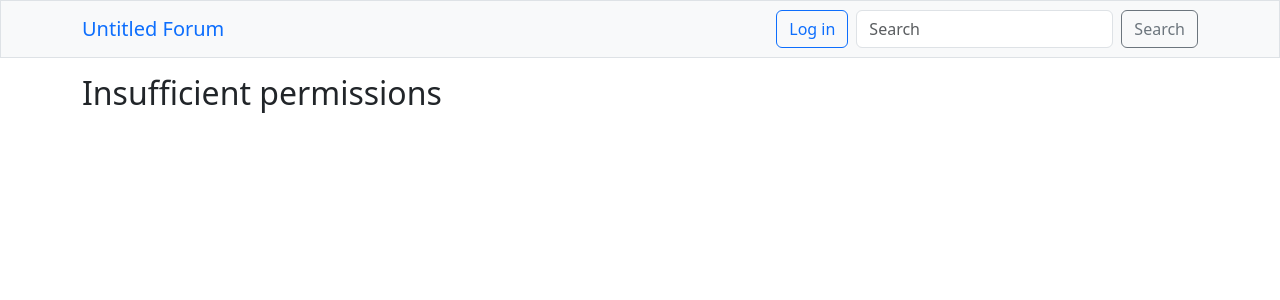
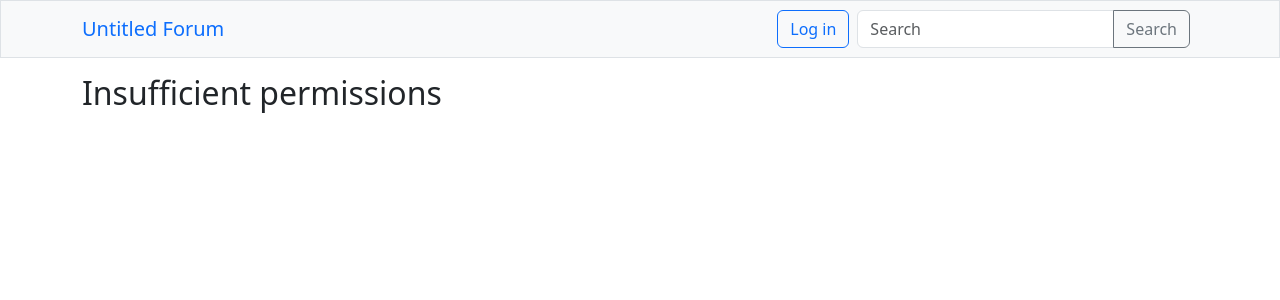
Before and after one commit to akskokki/forum-app, a Flask app: page /noperms in a window 1280 px wide. Shown: the top 300 px of the page. Run offline with Flask 3, Linux system fonts and the light colour scheme.

Commit message:
Improve search box appearance

```diff
--- a/templates/layout.html
+++ b/templates/layout.html
@@ -28,8 +28,10 @@
                     {% endif %}
                     <li class="nav-item">
                         <form class="d-flex" action="/search" method="GET">
-                            <input class="form-control mx-2" type="search" placeholder="Search" name="query">
-                            <button class="btn btn-outline-secondary" type="submit">Search</button>
+                            <div class="input-group mx-2">
+                                <input class="form-control" type="search" placeholder="Search" name="query">
+                                <button class="btn btn-outline-secondary" type="submit">Search</button>
+                            </div>
                         </form>
                     </li>
                 </ul>
```
